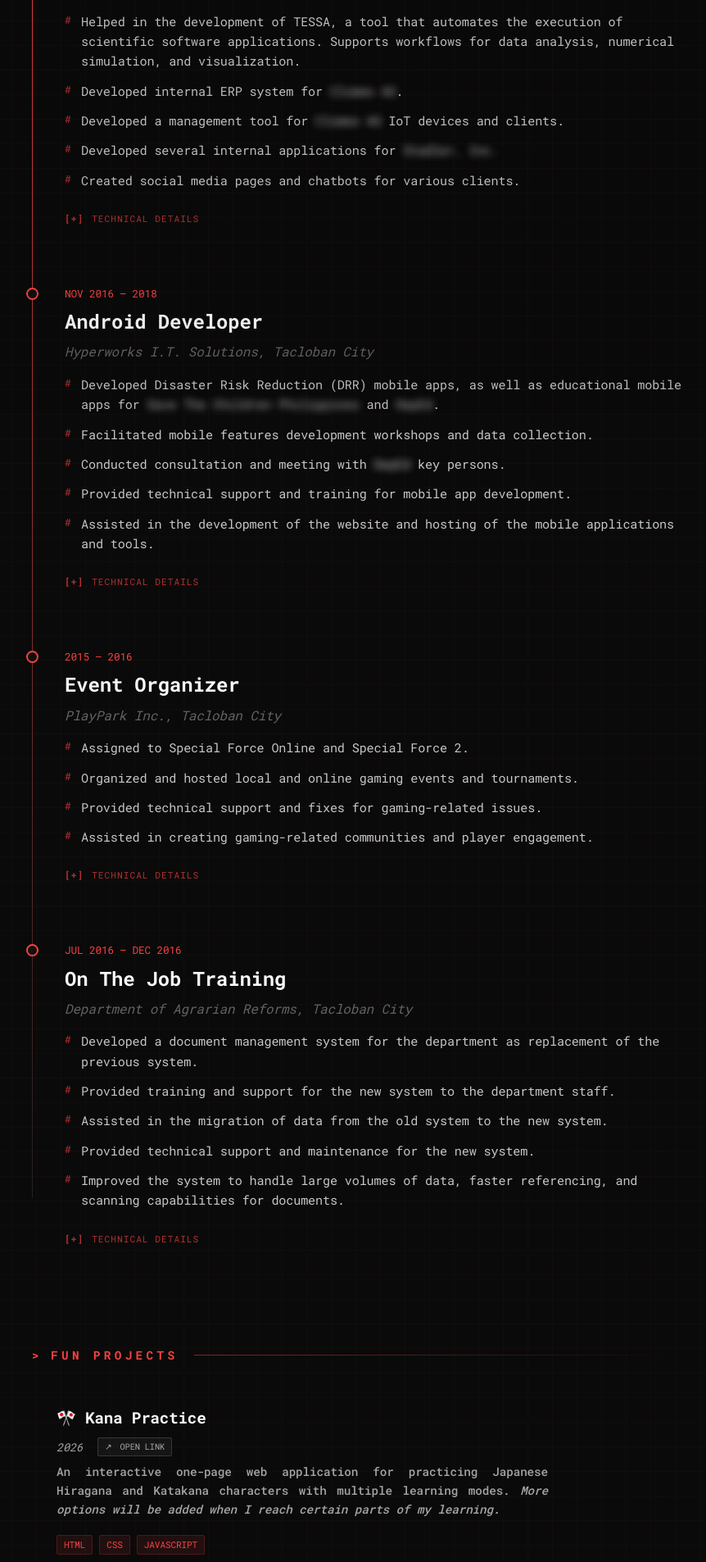
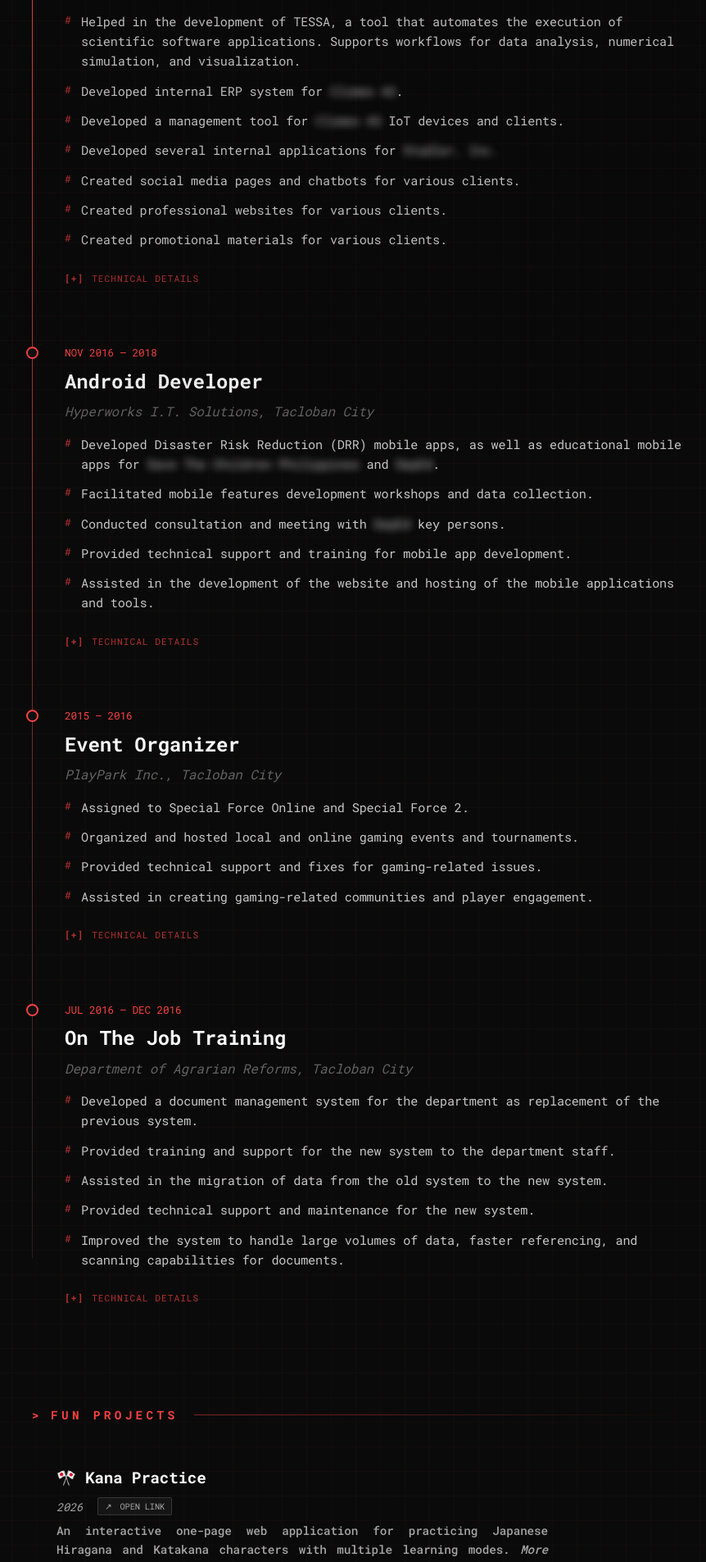
Before and after one commit to 0xb01/0xb01.github.io, a Jekyll site: the page built from work.html, in a window 1280 px wide. Shown: the part 395-2301 px from the top of the page at 82% size, without its empty margins (196-1058 px from the left). Built offline with Jekyll 4.4.1, drawn with Linux system fonts in a browser that asks for light colours; some of the changed text lies outside the part shown.

Commit message:
Update bio, projects, and site metadata
Refine About and homepage copy, add and update projects/tech tags on Work, and tweak styles and metadata. Changes include revised bio wording (about.html, _site/about/index.html), updated homepage summary (index.md, _site/index.html), added "Auto Incognito Filter" project and multiple tech-tag adjustments/ordering (work.html, _site/work/index.html), small CSS tweak to details summary font-size (style.css, _site/style.css), updated sitemap lastmod, feed timestamp and inclusion of Mermaid content in feed.xml, and reordered JSON-LD fields in several generated pages. These edits improve copy clarity, showcase a new project, and update generated site metadata.

```diff
--- a/about.html
+++ b/about.html
@@ -8,10 +8,10 @@
 
     <div class="bio-text">
         <p style="text-align: justify;">
-            What's up? I'm Niks, a software developer with a decade of experience. I started coding as a kid, and it's been my passion ever since. Over the years, I've worked on a wide range of projects, from mobile apps to backend systems, and I'm always eager to learn new technologies and take on new challenges.
+            Hi, I'm Niks! I've been obsessed with code since I was a kid, and I've spent the last 10 years turning that passion into a career. I'm a specialist in desktop development and backend setup, with a proven track record of delivering end-to-end software solutions. My background spans multiple platforms, from native Android apps to complex desktop environments.
         </p>
         <p style="text-align: justify;">
-            I mostly work on software development, but I also enjoy dabbling in backend and mobile development. When I'm not coding, you can find me reading about the latest tech trends, or just chilling with some good music.
+            Currently working at home, I focus on efficient systems and solving the unique challenges that come with desktop software. When I'm not coding, you can find me reading about the latest tech trends, or just chilling with some good music.
         </p>
         <div class="profile-metadata" style="margin-bottom: 40px;">
             <div class="metadata-item">
--- a/style.css
+++ b/style.css
@@ -700,6 +700,7 @@
     padding: 2px 6px;
     border-radius: 3px;
     color: var(--accent-color);
+    font-size: 0.8rem;
 }
 
 .post-body pre {
--- a/work.html
+++ b/work.html
@@ -17,19 +17,20 @@
             <li>Developed a management tool for <span class="blur" onclick="this.classList.remove('blur')">Climeo AG</span> IoT devices and clients.</li>
             <li>Developed several internal applications for <span class="blur" onclick="this.classList.remove('blur')">Stadler, Inc.</span></li>
             <li>Created social media pages and chatbots for various clients.</li>
+            <li>Created professional websites for various clients.</li>
+            <li>Created promotional materials for various clients.</li>
         </ul>
         <details>
             <summary>Technical Details</summary>
             <div class="tech-stack">
+                <span class="tech-tag">Bash</span>
                 <span class="tech-tag">C</span>
                 <span class="tech-tag">C#</span>
                 <span class="tech-tag">Python</span>
+                <span class="tech-tag">Xojo</span>
                 <span class="tech-tag">Docker</span>
-                <span class="tech-tag">SQLAlchemy</span>
-                <span class="tech-tag">REST</span>
-                <span class="tech-tag">WebSocket</span>
-                <span class="tech-tag">Xojo</span>
-                <span class="tech-tag">Integromat/Make</span>
+                <span class="tech-tag">Integromat</span>
+                <span class="tech-tag">Make</span>
                 <span class="tech-tag">Photoshop</span>
                 <span class="tech-tag">Premiere</span>
             </div>
@@ -54,11 +55,12 @@
         <details>
             <summary>Technical Details</summary>
             <div class="tech-stack">
+                <span class="tech-tag">Batch</span>
+                <span class="tech-tag">CSS</span>
+                <span class="tech-tag">HTML</span>
                 <span class="tech-tag">Java</span>
-                <span class="tech-tag">Android SDK</span>
                 <span class="tech-tag">PHP</span>
-                <span class="tech-tag">SQL</span>
-                <span class="tech-tag">HTML/CSS</span>
+                <span class="tech-tag">Android Studio</span>
                 <span class="tech-tag">Photoshop</span>
                 <span class="tech-tag">Camtasia Studio</span>
             </div>
@@ -104,10 +106,11 @@
         <details>
             <summary>Technical Details</summary>
             <div class="tech-stack">
+                <span class="tech-tag">CSS</span>
+                <span class="tech-tag">HTML</span>
+                <span class="tech-tag">JavaScript</span>
+                <span class="tech-tag">NodeJS</span>
                 <span class="tech-tag">PHP</span>
-                <span class="tech-tag">SQL</span>
-                <span class="tech-tag">HTML/CSS</span>
-                <span class="tech-tag">JavaScript</span>
             </div>
         </details>
     </div>
@@ -123,25 +126,38 @@
             An interactive one-page web application for practicing Japanese Hiragana and Katakana characters with multiple learning modes. <i>More options will be added when I reach certain parts of my learning.</i>
         </p>
         <div class="tech-stack">
+            <span class="tech-tag">CSS</span>
             <span class="tech-tag">HTML</span>
-            <span class="tech-tag">CSS</span>
             <span class="tech-tag">JavaScript</span>
         </div>
     </div>
     <div class="project-item">
+        <h3>🔒 Auto Incognito Filter</h3>
+        <p class="project-year"><em>2026</em> <a href="https://github.com/0xb01/0xb01.github.io" class="project-link-btn" target="_blank">Open Link</a></p>
+        <p class="summary-text" style="text-align: justify;">
+            A browser extension that automatically opens specified websites in incognito mode, enhancing user privacy and convenience. <i>Something I made for myself but decided to share it here.</i>
+        </p>
+        <div class="tech-stack">
+            <span class="tech-tag">Bundler</span>
+            <span class="tech-tag">CSS</span>
+            <span class="tech-tag">Git</span>
+            <span class="tech-tag">HTML</span>
+            <span class="tech-tag">JavaScript</span>
+            <span class="tech-tag">Jekyll</span>
+            <span class="tech-tag">NodeJS</span>
+            <span class="tech-tag">Ruby</span>
+        </div>
+    </div>
+    <div class="project-item">
         <h3>🌐 Banikaz</h3>
-        <p class="project-year"><em>2026</em> <a href="https://github.com/0xb01/0xb01.github.io" class="project-link-btn" target="_blank">Open Link</a></p>
+        <p class="project-year"><em>2026</em> <a href="https://github.com/0xb01/Auto-Incognito-Filter" class="project-link-btn" target="_blank">Open Link</a></p>
         <p class="summary-text" style="text-align: justify;">
             This website itself. It serves as a personal portfolio and blog to share my projects, experiences, and thoughts on various topics. <i>Yes, this site and its source can be found by checking on the link - powered by GitHub Pages!</i>
         </p>
         <div class="tech-stack">
+            <span class="tech-tag">CSS</span>
             <span class="tech-tag">HTML</span>
-            <span class="tech-tag">CSS</span>
             <span class="tech-tag">JavaScript</span>
-            <span class="tech-tag">Git</span>
-            <span class="tech-tag">Ruby</span>
-            <span class="tech-tag">Bundler</span>
-            <span class="tech-tag">Jekyll</span>
         </div>
     </div>
     <div class="project-item">
@@ -162,8 +178,8 @@
         </p>
         <div class="tech-stack">
             <span class="tech-tag">C#</span>
+            <span class="tech-tag">Postman</span>
             <span class="tech-tag">PowerShell</span>
-            <span class="tech-tag">Postman</span>
         </div>
     </div>
     <div class="project-item">
@@ -173,8 +189,8 @@
             An all-in-one performance optimization tool for Windows PCs, designed to help users improve their system performance and gaming experience. It includes features such as system cleanup, registry optimization, game mode settings, built-in anti-virus. <i>Thesis Project - Proud of it.</i>
         </p>
         <div class="tech-stack">
+            <span class="tech-tag">Batch</span>
             <span class="tech-tag">VB.NET</span>
-            <span class="tech-tag">Batch</span>
         </div>
     </div>
 </section>
```
Also changed, not shown: index.md (+1 -1 lines), 9 other files.
